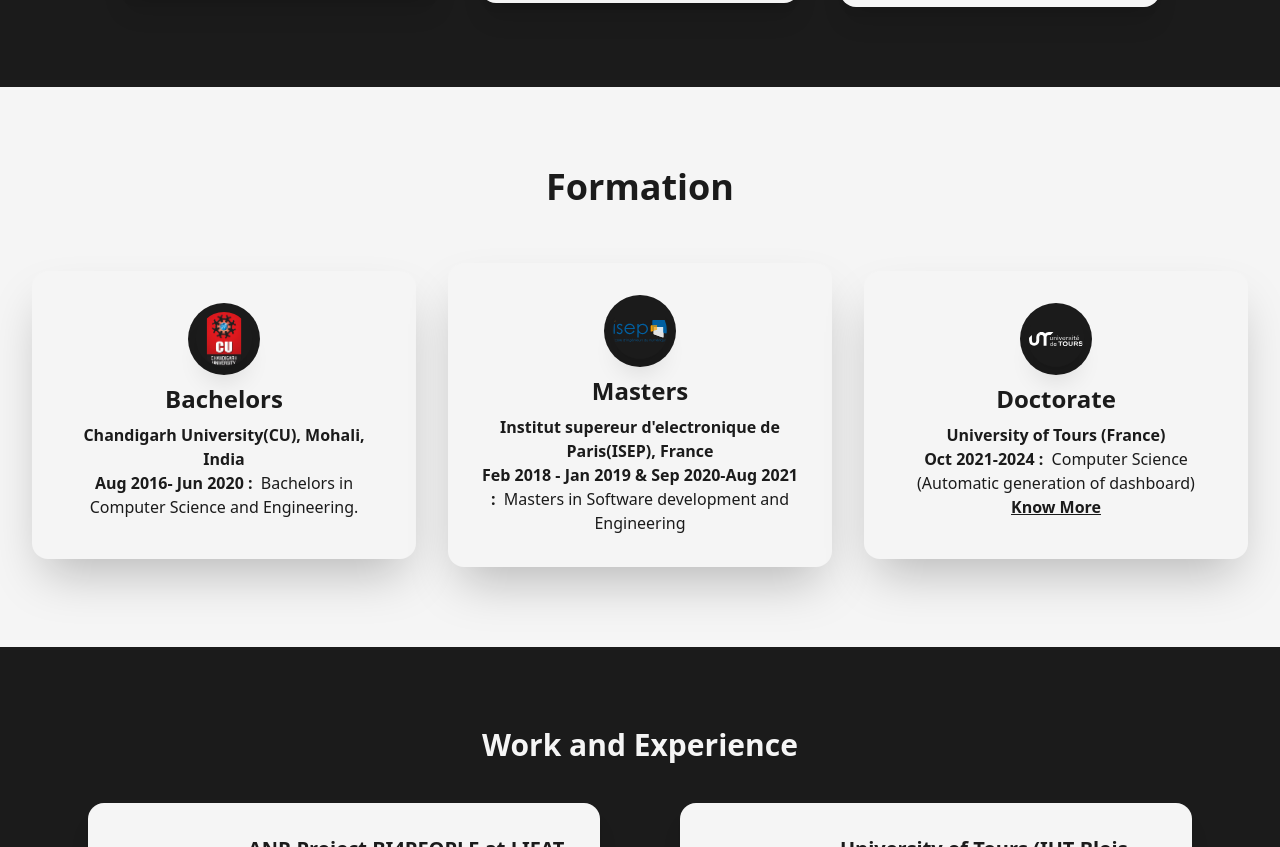
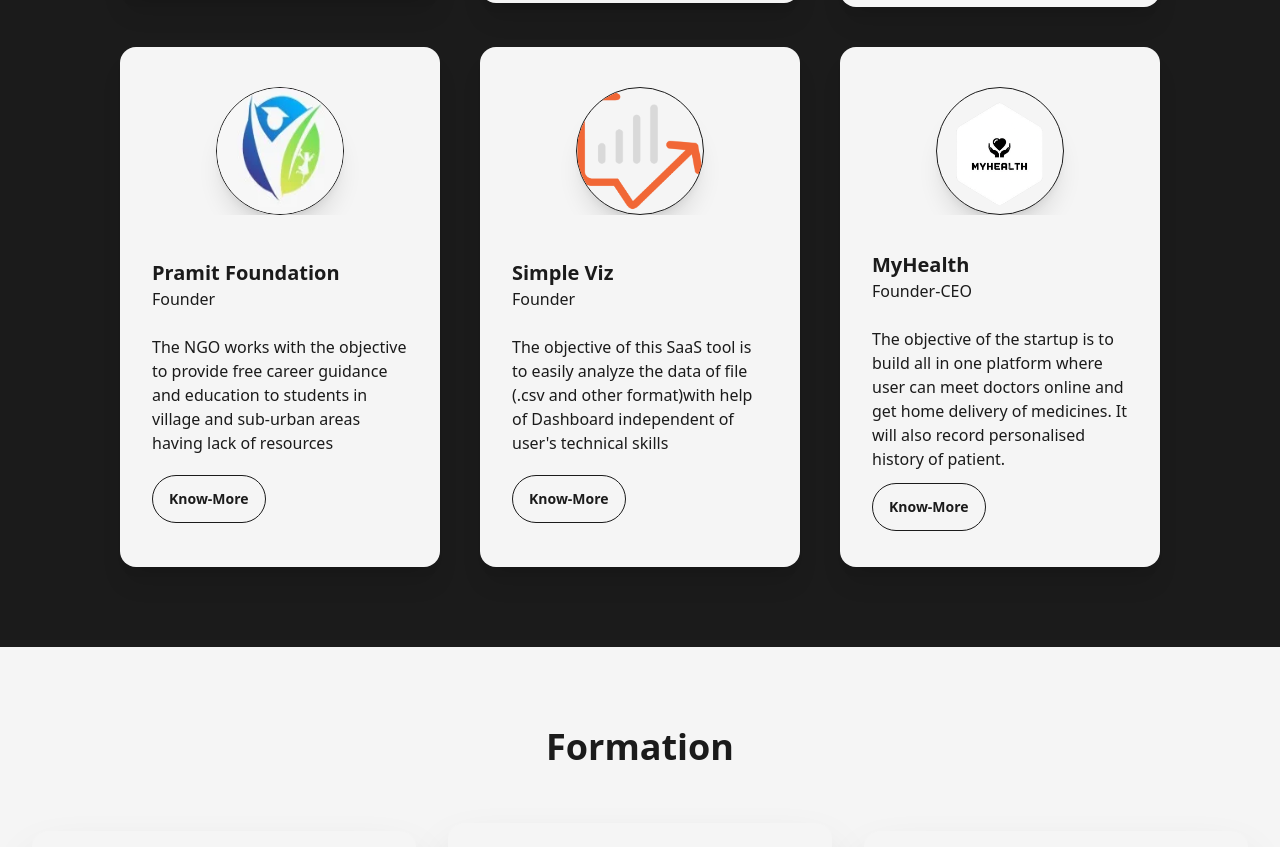
Before and after one commit to praveensonifr/PS_profile, a plain HTML site: page index.html in a window 1280 px wide. Shown: the part 2857-3704 px from the top of the page. Drawn offline with nearby package versions, Linux system fonts and the light colour scheme; a web font is replaced by a local one.

Commit message:
3 Startups Added

```diff
--- a/index.html
+++ b/index.html
@@ -852,6 +852,27 @@
             Description: "DOTS is an EdTech startup for completely digitalize the education. This platform is developed for school, collages and online courses (MOOCs)",
             Link: "https://edu.dotsforall.com/"
             },
+            {
+            Title: "Founder",
+            Company: "Pramit Foundation",
+            Image: "./Assets/parmit.webp",
+            Description: "The NGO works with the objective to provide free career guidance and education to students in village and sub-urban areas having lack of resources",
+            Link: "https://pramitfoundation.soniconsultancy.in/"
+            },
+            {
+            Title: "Founder",
+            Company: "Simple Viz",
+            Image: "./Assets/SimpleVis.png",
+            Description: "The objective of this SaaS tool is to easily analyze the data of file (.csv and other format)with help of Dashboard independent of user's technical skills",
+            Link: "https://simplevis.france-pay.fr/"
+            },
+            {
+            Title: "Founder-CEO",
+            Company: "MyHealth",
+            Image: "./Assets/MyHealth.png",
+            Description: "The objective of the startup is to build all in one platform where user can meet doctors online and get home delivery of medicines. It will also record personalised history of patient.",
+            Link: "https://myhealth.soniconsultancy.in/"
+            },
         ]
     function generateExperienceCards(experienceArray) {
         return experienceArray.map((item, index) => `
```
Also changed, not shown: Assets/MyHealth.png (added), Assets/SimpleVis.png (added).
